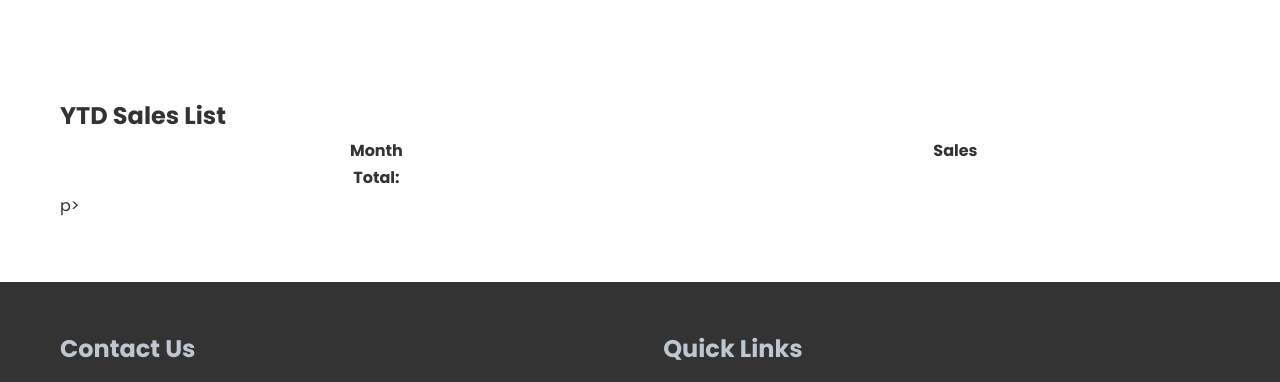
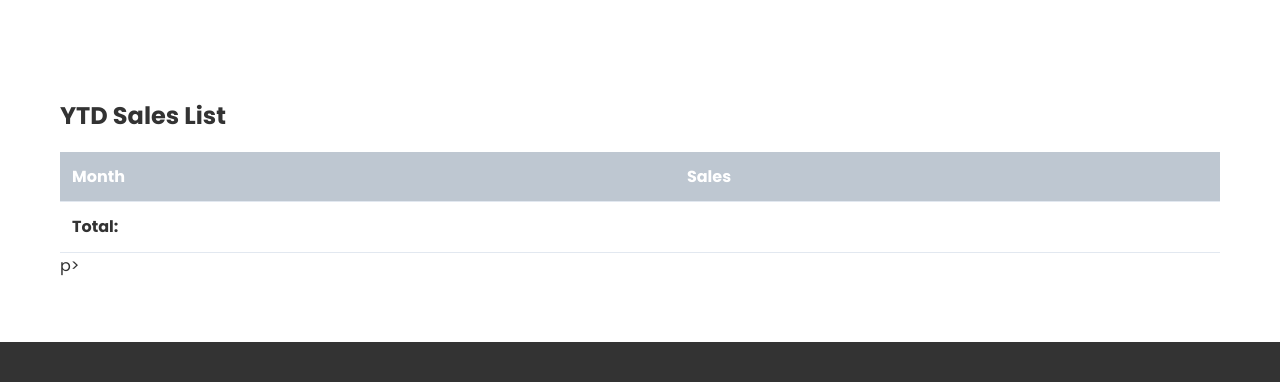
Before and after one commit to CQLOR/WebApp, a plain HTML site: page Index.html in a window 1280 px wide. Shown: the part 1740-2122 px from the top of the page. Drawn offline with nearby package versions, Linux system fonts and the light colour scheme; a script that the page names is missing.

Commit message:
updated css

```diff
--- a/styles.css
+++ b/styles.css
@@ -664,3 +664,39 @@ form button:hover {
         padding: 0 1rem;
     }
 }
+
+/* YTD Sales table styles */
+#YtDSales {
+    width: 100%;
+    border-collapse: collapse;
+    margin-top: 1rem;
+}
+
+#YtDSales th,
+#YtDSales td {
+    padding: 0.75rem;
+    text-align: left;
+    border-bottom: 1px solid #e2e8f0;
+}
+
+#YtDSales thead th {
+    background-color: var(--primary-color);
+    color: white;
+    font-weight: bold;
+}
+
+#YtDSales tbody tr:nth-child(even) {
+    background-color: #f8f9fa;
+}
+
+#YtDSales tbody tr:hover {
+    background-color: #e9ecef;
+}
+
+#YtDSales tfoot {
+    font-weight: bold;
+}
+
+#YtDSales tfoot td {
+    border-top: 2px solid var(--primary-color);
+}
```
